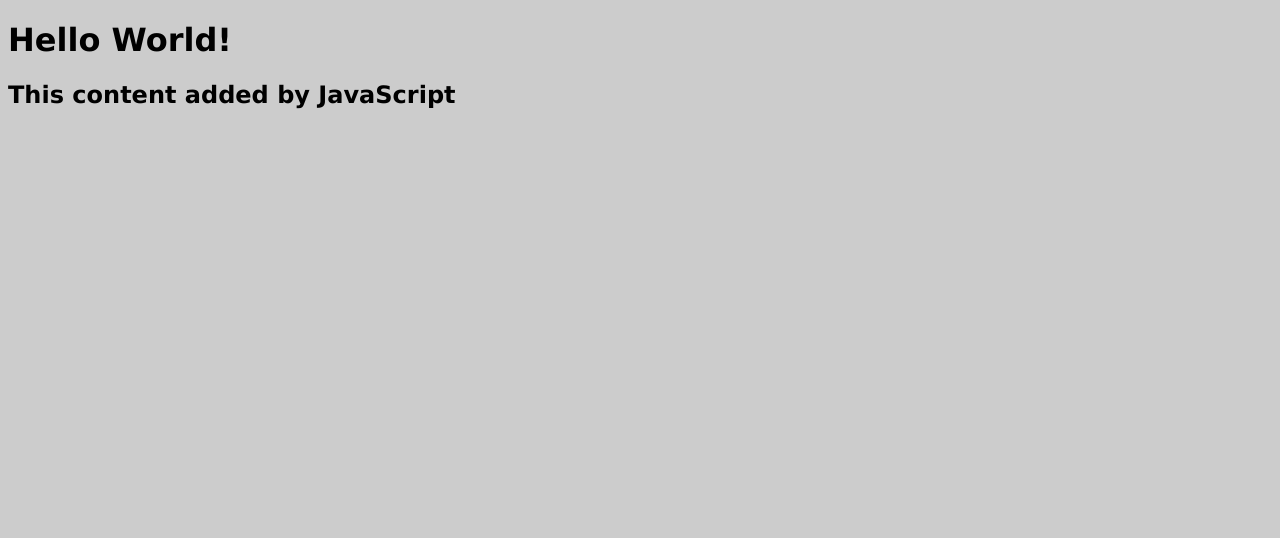
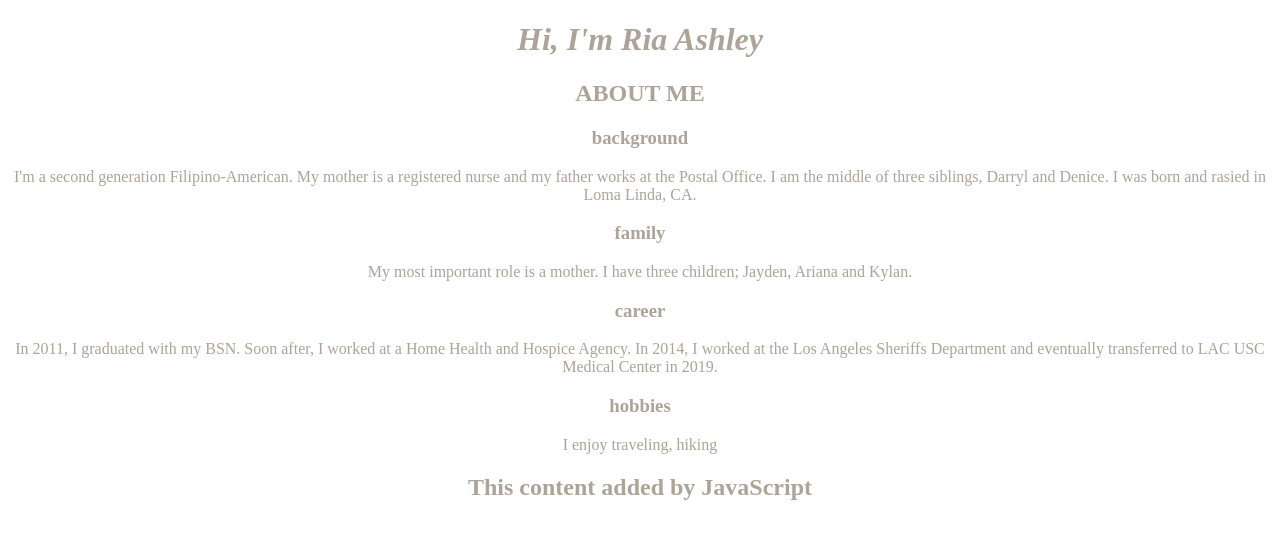
Before and after one commit to riaashley/riaashley-website, a plain HTML site: page index.html in a window 1280 px wide. Drawn offline with Linux system fonts and the light colour scheme.

Commit message:
add style.css, connect to index.html

```diff
--- a/index.html
+++ b/index.html
@@ -5,7 +5,19 @@
         <title>My Personal Website</title>
     </head>
     <body>
-        <h1>Hello World!</h1>
+        <h1>Hi, I'm Ria Ashley</h1>
+        <div>
+            <h2>ABOUT ME</h2>
+                <h3>background</h3>
+                    <p>I'm a second generation Filipino-American. My mother is a registered nurse and my father works at the Postal Office. I am the middle of three siblings, Darryl and Denice. I was born and rasied in Loma Linda, CA.</p>
+                <h3>family</h3>
+                    <p>My most important role is a mother. I have three children; Jayden, Ariana and Kylan.</p>
+                <h3>career</h3>
+                    <p>In 2011, I graduated with my BSN. Soon after, I worked at a Home Health and Hospice Agency. In 2014, I worked at the Los Angeles Sheriffs Department and eventually transferred to LAC USC Medical Center in 2019.</p>
+                <h3>hobbies</h3>
+                    <p>I enjoy traveling, hiking</p>
+            <h2></h2>
+        </div>
         <script src="script.js"></script>
     </body>
 </html>
--- a/style.css
+++ b/style.css
@@ -1,4 +1,15 @@
-body {
-    background-color: #cccccc;
-    font-family: "Verdana";
+
+h1 {
+    src: url('fonts/AmstelvarAlpha-VF.ttf');
+  font-family:'AmstelvarAlpha';
+  font-style: italic;
+    text-align: center;
 }
+body,
+h2 {
+    color: #ada397;
+    text-align: center;
+}
+h3 {
+    vertical-align: baseline;
+}
```
